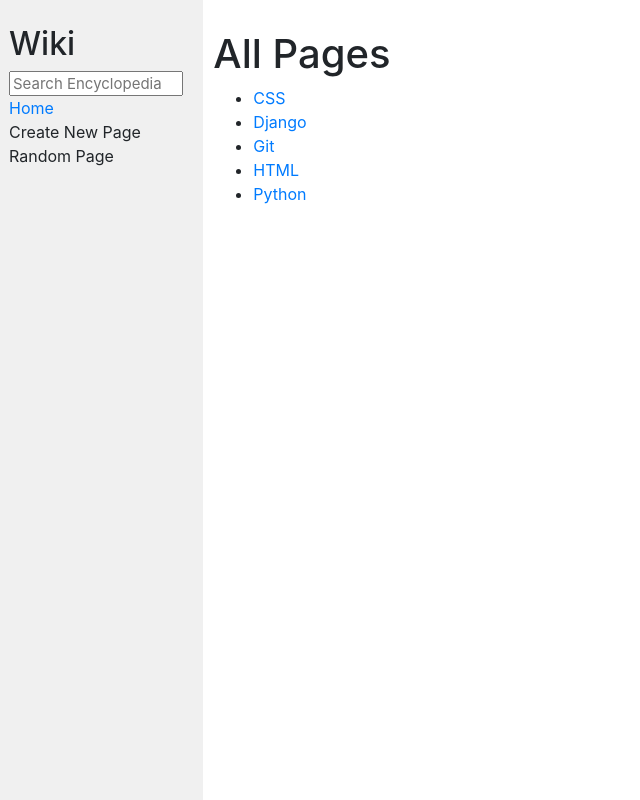
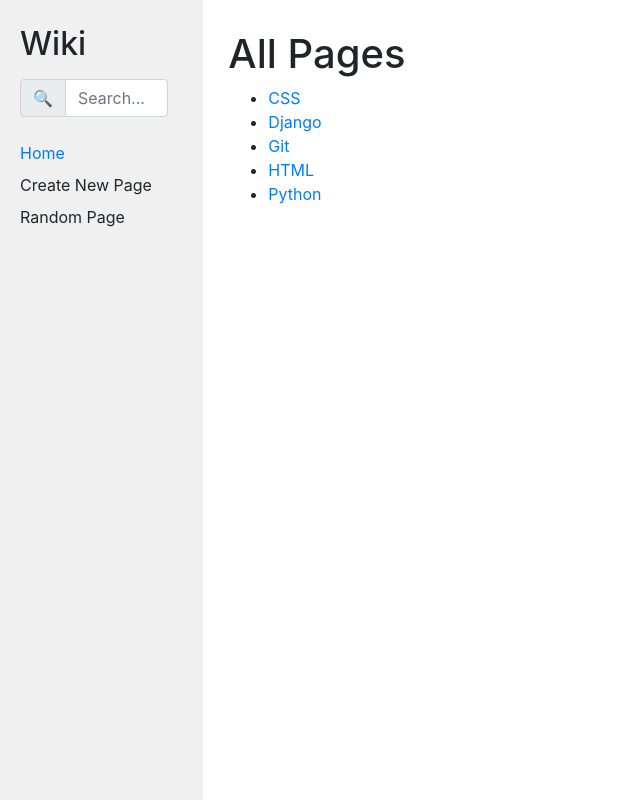
Before and after one commit to kamilbednarski/wiki, a Django app: page /search/ in a window 1280 px wide. Shown: the whole page, without its empty margins (0-640 px from the left). Run offline with Django 3.2, Linux system fonts and the light colour scheme; some libraries are stand-ins or nearby versions.

Commit message:
new: search function finds similar entries

```diff
--- a/encyclopedia/templates/encyclopedia/index.html
+++ b/encyclopedia/templates/encyclopedia/index.html
@@ -9,7 +9,7 @@
 
     <ul>
         {% for entry in entries %}
-            <li><a href="{% url 'encyclopedia:entry' entry%}">{{ entry }}</a></li>
+            <li><a href="{% url 'encyclopedia:entry' entry %}">{{ entry }}</a></li>
         {% endfor %}
     </ul>
 
--- a/encyclopedia/templates/encyclopedia/layout.html
+++ b/encyclopedia/templates/encyclopedia/layout.html
@@ -10,27 +10,40 @@
     </head>
     <body>
         <div class="row">
-            <div class="sidebar col-lg-2 col-md-3 pl-4">
+            <div class="sidebar col-lg-2 col-md-3">
+                <div class="container">
                     <h2>Wiki</h2>
+                </div>
+                <div class="container pt-2">
                     <form action="{% url 'encyclopedia:search' %}" method="POST">
                         {% csrf_token %}
-                    <input class="search" type="text" name="query" placeholder="Search Encyclopedia">
+                        <div class="input-group mb-2">
+                            <div class="input-group-prepend">
+                                <div class="input-group-text">🔍</div>
+                            </div>
+                            <input class="form-control" type="text" name="query" placeholder="Search...">
+                        </div>
                     </form>
-                <div>
+                </div>
+                <div class="container pt-2">
+                    <div class="pt-2">
                         <a href="{% url 'encyclopedia:index' %}">Home</a>
                     </div>
-                <div>
+                    <div class="pt-2">
                         Create New Page
                     </div>
-                <div>
+                    <div class="pt-2">
                         Random Page
                     </div>
                     {% block nav %}
                     {% endblock %}
                 </div>
+            </div>
             <div class="main col-lg-10 col-md-9">
+                <div class="container-fluid">
                     {% block body %}
                     {% endblock %}
+                </div>
             </div>
         </div>
 
--- a/encyclopedia/util.py
+++ b/encyclopedia/util.py
@@ -3,10 +3,12 @@ import re
 from django.core.files.base import ContentFile
 from django.core.files.storage import default_storage
 
+
 def contains(string, substring):
     string = string.lower()
     substring = substring.lower()
     return string.__contains__(substring)
+
 
 def list_entries():
     """
@@ -16,6 +18,7 @@ def list_entries():
     return list(sorted(re.sub(r"\.md$", "", filename)
                 for filename in filenames if filename.endswith(".md")))
 
+
 def list_similar(query):
     """
     Returns a list of names of encyclopedia entries
@@ -23,8 +26,7 @@ def list_similar(query):
     """
     _, filenames = default_storage.listdir("entries")
     return list(sorted(re.sub(r"\.md$", "", filename)
-                for filename in filenames if contains(filename, "py")))
-
+                for filename in filenames if contains(filename, query)))
 
 
 def save_entry(title, content):
--- a/encyclopedia/views.py
+++ b/encyclopedia/views.py
@@ -41,7 +41,6 @@ def search(request):
         # search function is trying to find entry with name containing the query,
         # as a substring.
         if not util.get_entry(query):
-            query = 'rysiek'
             list_of_entries = util.list_similar(query)
             return render(request, "encyclopedia/search.html", {
                 "query": query,
```
Also changed, not shown: encyclopedia/templates/encyclopedia/search.html (+6 -5 lines). Lines whose indentation alone changed are shown as unchanged.
